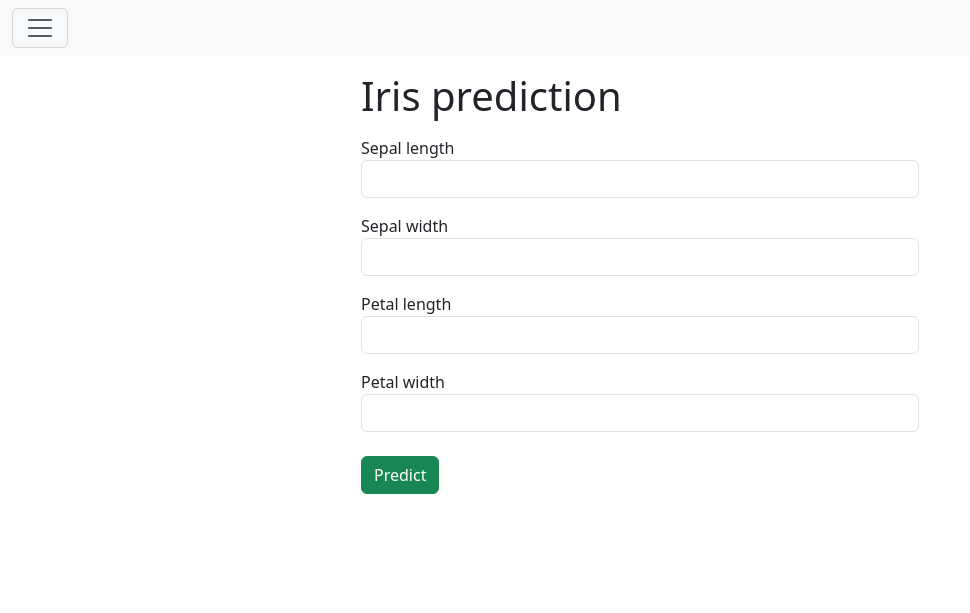
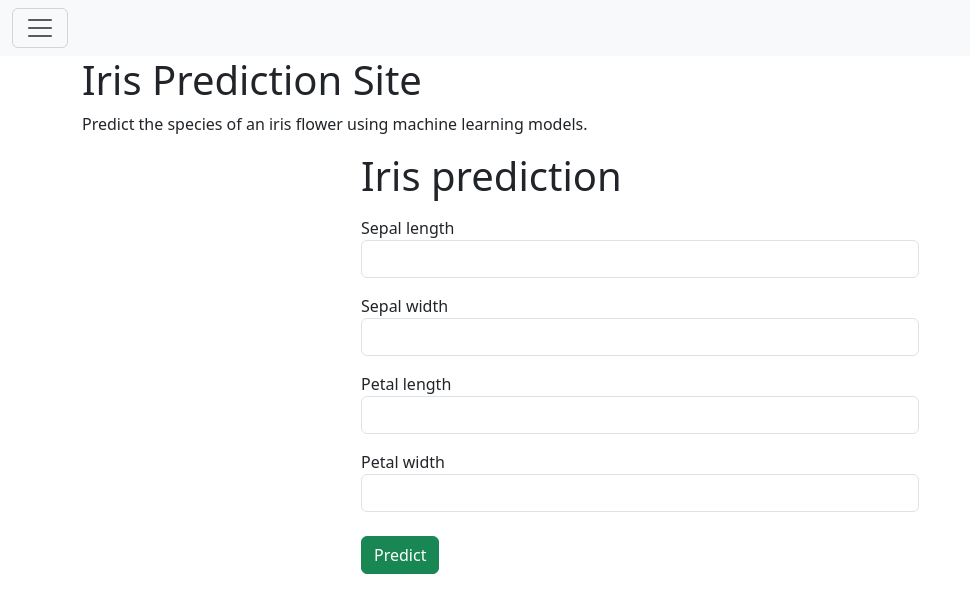
Before and after one commit to DaudLN/iris-prediction-model, a Django app: page / in a window 1280 px wide. Shown: the top 613 px of the page, without its empty margins (0-970 px from the left). Run offline with Django 4.2, Linux system fonts and the light colour scheme.

Commit message:
Update base.html

```diff
--- a/templates/base.html
+++ b/templates/base.html
@@ -75,7 +75,11 @@
       </div>
     </nav>
     <main>
-      <div class="container">{% block content %}{% endblock content %}</div>
+	<div class="container">
+	    <h1>Iris Prediction Site</h1>
+    	    <p>Predict the species of an iris flower using machine learning models.</p>
+	</div>
+      	<div class="container">{% block content %}{% endblock content %}</div>
     </main>
 
     {% block script %}{% endblock script %}
```
